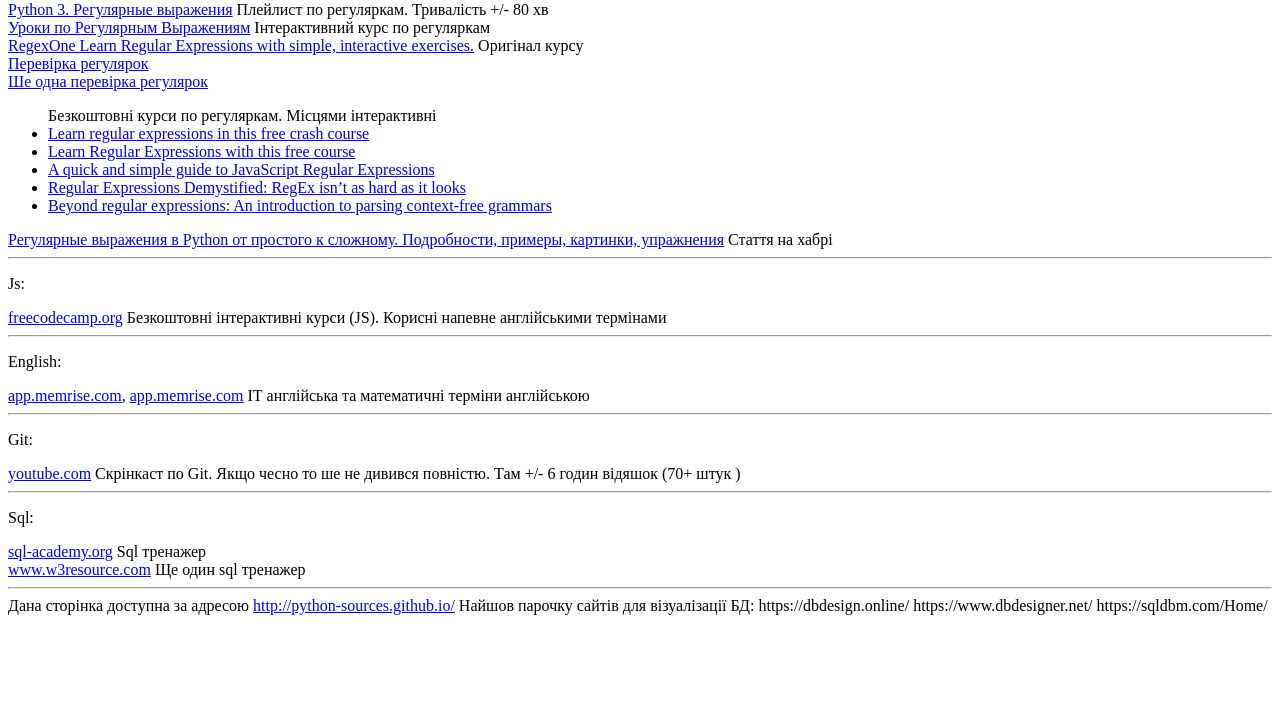
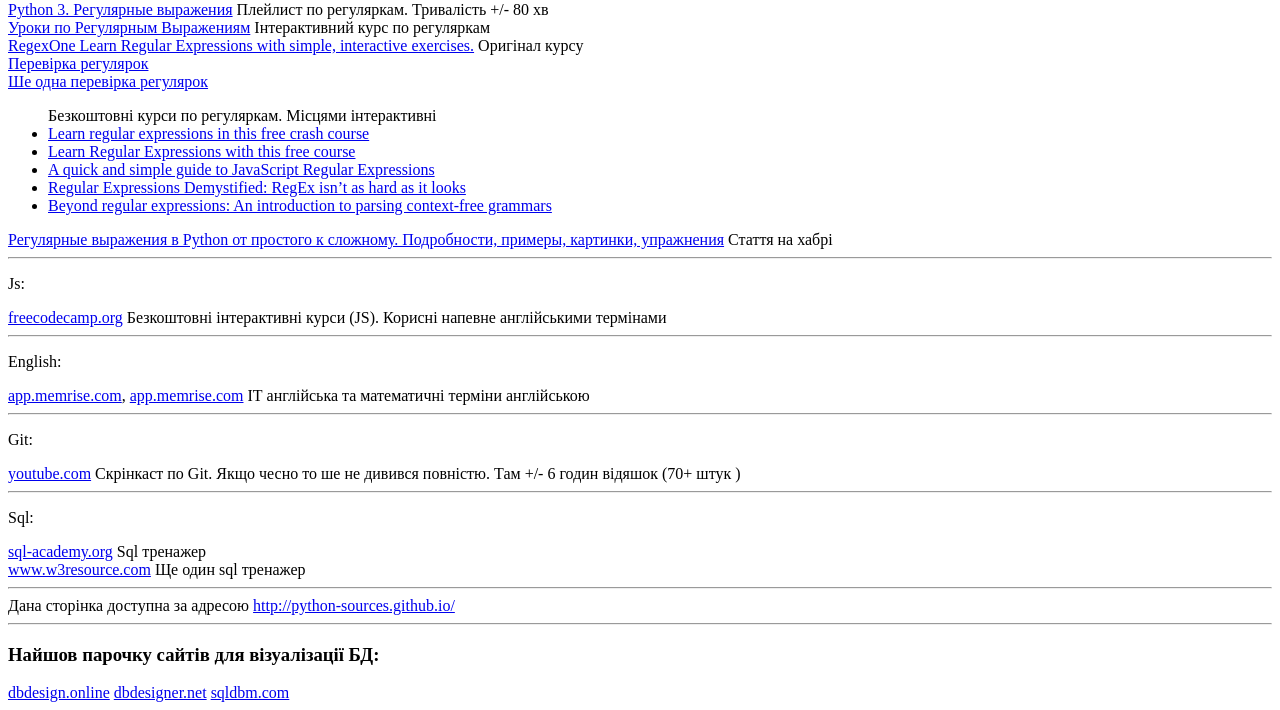
Before and after one commit to python-sources/python-sources.github.io, a plain HTML site: page index.html in a window 1280 px wide. Shown: the part 373-1083 px from the top of the page. Before the commit the page ends 996 px from the top, so only its background shows below. Drawn offline with Linux system fonts and the light colour scheme.

Commit message:
Update index.html

```diff
--- a/index.html
+++ b/index.html
@@ -91,12 +91,13 @@
     Ще один sql тренажер
 
     <hr>
-    Дана сторінка доступна за адресою <a href="http://python-sources.github.io/">http://python-sources.github.io/</a>
+    Дана сторінка доступна за адресою <a href="http://python-sources.github.io/">http://python-sources.github.io/</a><br>
+    <hr>
 
-    Найшов парочку сайтів для візуалізації БД:
-https://dbdesign.online/
-https://www.dbdesigner.net/
-https://sqldbm.com/Home/
+    <h3>Найшов парочку сайтів для візуалізації БД:</h3>
+<a href="https://dbdesign.online/">dbdesign.online</a>
+<a href="https://www.dbdesigner.net/">dbdesigner.net</a>
+<a href="https://sqldbm.com/Home/">sqldbm.com</a>
 
 </body>
 </html>
```
